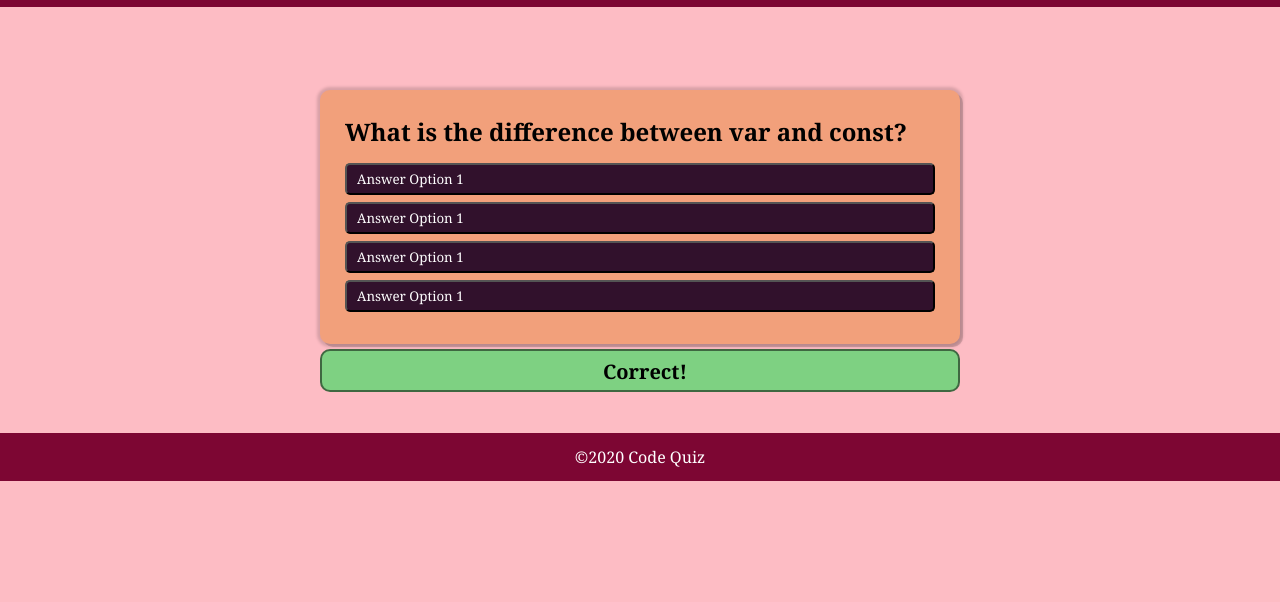
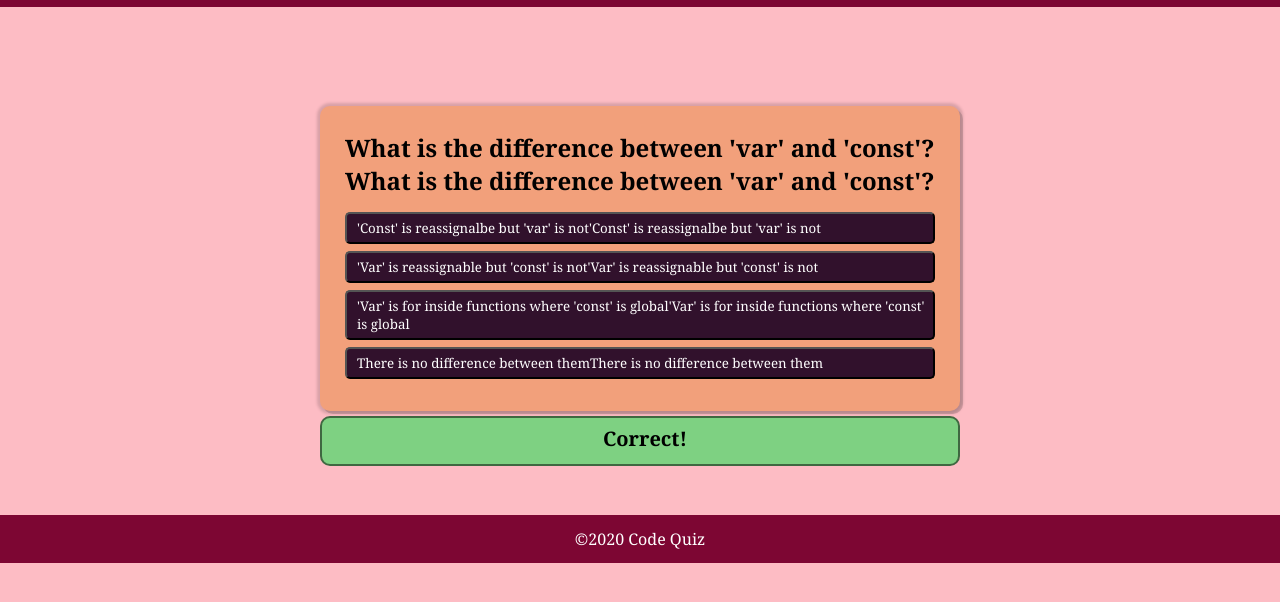
Before and after one commit to njderenne/Code-Quiz, a plain HTML site: page index.html in a window 1280 px wide. Shown: the part 108-710 px from the top of the page. Drawn offline with Linux system fonts and the light colour scheme.

Commit message:
loads question and answers and states if answers is correct

```diff
--- a/assets/js/script.js
+++ b/assets/js/script.js
@@ -1,7 +1,12 @@
 console.log("Hello World");
+
+var score = 0;
+var textAreaEl = document.querySelector(".text-area");
+
 var questionArray = [
     {
         q: "What is the difference between 'var' and 'const'?",
+        a: "'Var' is reassignable but 'const' is not",
         a1: "'Const' is reassignalbe but 'var' is not",
         a2: "'Var' is reassignable but 'const' is not",
         a3: "'Var' is for inside functions where 'const' is global",
@@ -9,6 +14,7 @@ var questionArray = [
     },
     {
         q: "What is the dif between 'var' and 'const'?",
+        a: "'Var' s reassignable but 'const' is not",
         a1: "'Const' is reassignalbe but 'var' is not",
         a2: "'Var' s reassignable but 'const' is not",
         a3: "'Var' i for inside functions where 'const' is global",
@@ -16,4 +22,43 @@ var questionArray = [
     }
 ];
 
-console.log(questionArray);
+//put into a for loop for all the questions but dont continue until answered and left is left
+
+for (i = 0; i<questionArray.length; i++) {
+    //appends the questions and answer choices to the html
+    var question = document.querySelector(".question-text");
+
+    var newQuestion = document.createTextNode(questionArray[0].q);
+
+    question.appendChild(newQuestion);
+
+    var answerOne = document.querySelector(".btn-1");
+    var answerTwo = document.querySelector(".btn-2");
+    var answerThree = document.querySelector(".btn-3");
+    var answerFour = document.querySelector(".btn-4");
+
+    var newAnswerOne = document.createTextNode(questionArray[0].a1);
+    var newAnswerTwo = document.createTextNode(questionArray[0].a2);
+    var newAnswerThree = document.createTextNode(questionArray[0].a3);
+    var newAnswerFour = document.createTextNode(questionArray[0].a4);
+
+    answerOne.appendChild(newAnswerOne);
+    answerTwo.appendChild(newAnswerTwo);
+    answerThree.appendChild(newAnswerThree);
+    answerFour.appendChild(newAnswerFour);
+};
+
+
+
+var aOneButtonHandler = function(event) {
+    var targetEl = event.target;
+    if (targetEl.textContent === questionArray[0].a) {
+        score += 10;
+        console.log("Correct Answer!");
+
+    } else {
+        console.log("Wrong Answer Go Study!");
+    }
+};
+
+textAreaEl.addEventListener("click", aOneButtonHandler);
--- a/index.html
+++ b/index.html
@@ -26,22 +26,22 @@
         <div class="text-area">
             <div class="question">
                 <h2 class="question-text">
-                   What is the difference between var and const?
+
                 </h2>
             </div>
             <div class="answers">
                 <ul class="answer-list">
                     <li class="answer-1">
-                        <button class="btn answer-btn btn-1">Answer Option 1</button>
+                        <button class="btn answer-btn btn-1"></button>
                     </li>
                     <li class="answer-2">
-                        <button class="btn answer-btn btn-2">Answer Option 1</button>
+                        <button class="btn answer-btn btn-2"></button>
                     </li>
                     <li class="answer-3">
-                        <button class="btn answer-btn btn-3">Answer Option 1</button>
+                        <button class="btn answer-btn btn-3"></button>
                     </li>
                     <li class="answer-4">
-                        <button class="btn answer-btn btn-4">Answer Option 1</button>
+                        <button class="btn answer-btn btn-4"></button>
                     </li>
                 </ul>
             </div>
```
